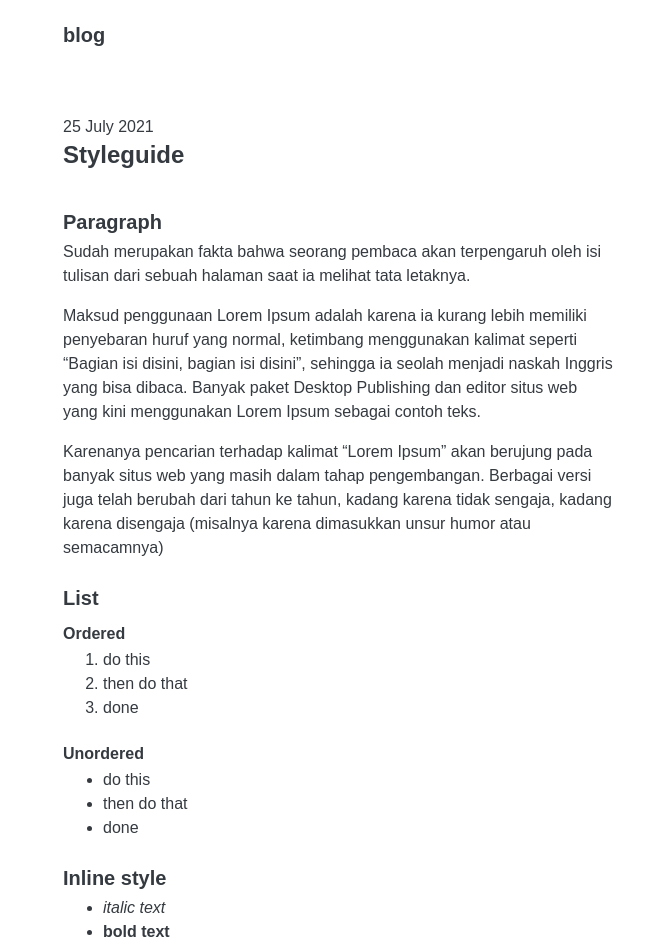
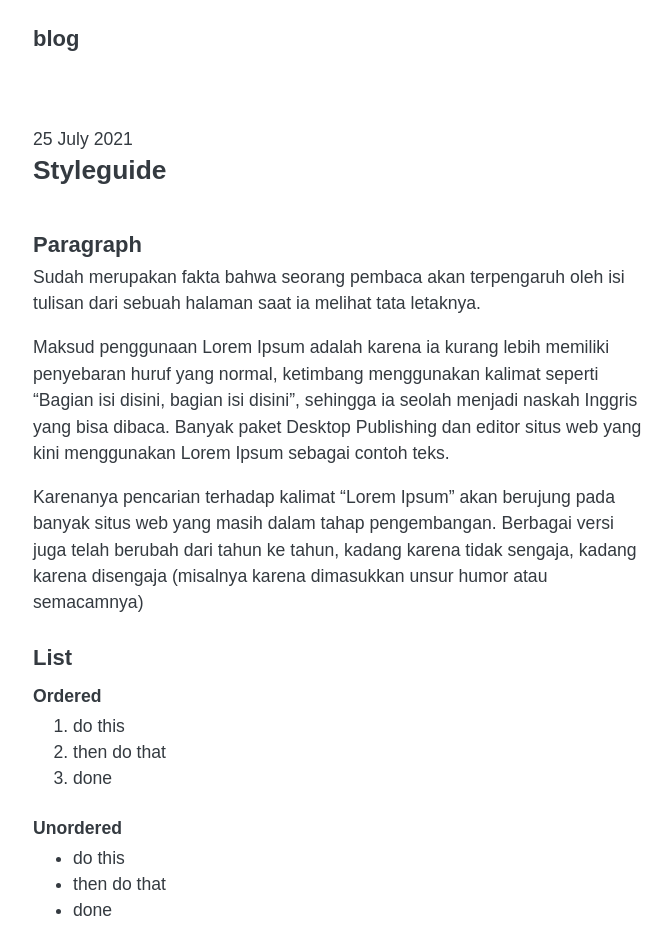
Before and after one commit to mhmdilfaj/blog, a Jekyll site: the page built from _posts/2021-07-25-styleguide.md, in a window 1280 px wide. Shown: the top 947 px of the page, without its empty margins (301-973 px from the left). Built offline with Jekyll 4.4.1, drawn with Linux system fonts in a browser that asks for light colours.

Commit message:
Update stylesheet.css

```diff
--- a/assets/stylesheet.css
+++ b/assets/stylesheet.css
@@ -44,7 +44,7 @@ html {
 
 body {
   font-family: sans-serif;
-  font-size: 16px;
+  font-size: 18px;
   line-height: 1.5;
   color: var(--fg-color);
   background-color: var(--bg-color);
@@ -52,7 +52,7 @@ body {
 
 @media (min-width: 25em) {
   body {
-    font-size: 20px;
+    font-size: 22px;
   }
 }
 
@@ -100,6 +100,11 @@ table caption {
   text-align: left;
   font-size: 80%;
   color: var(--gray-700);
+}
+
+figure {
+  margin: 0;
+  padding: 0;
 }
 
 /* typography */
```
